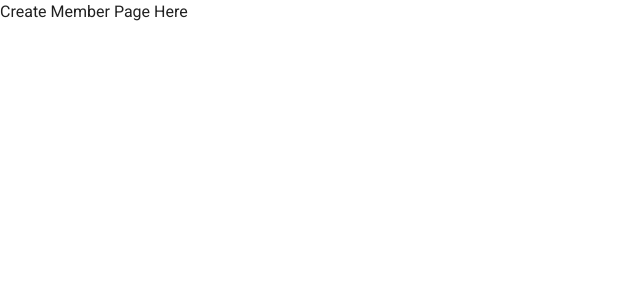
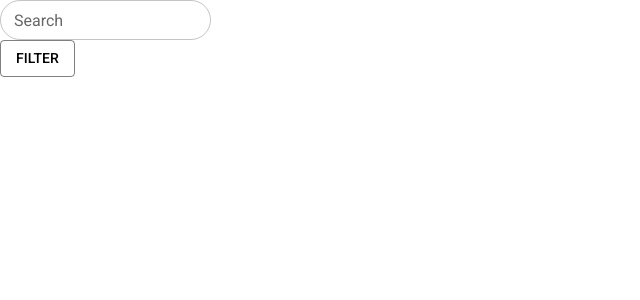
Before and after one commit to hack4impact-utk/member-portal, a Next.js app: page /members in a window 1280 px wide. Shown: the top 300 px of the page, without its empty margins (0-640 px from the left). Built offline with nearby package versions, Linux system fonts and the light colour scheme; what @mui/material-nextjs would draw is missing.

Commit message:
inital creation of filter and search elements (no database functionality yet)

```diff
--- a/src/app/members/page.tsx
+++ b/src/app/members/page.tsx
@@ -1,7 +1,13 @@
 import {ReactNode} from 'react'
+import FilterMenu from "@/components/filer-and-search/filter";
+import Search from '@/components/filer-and-search/search';
 
 export default function members(): ReactNode {
     return(
-        <a>Create Member Page Here</a>
+        <div>
+            {/* Temporary Placement of Search and Filter Components */}
+            <Search />
+            <FilterMenu />
+        </div>
     );
 }
--- /dev/null
+++ b/src/components/filer-and-search/filter.tsx
@@ -0,0 +1,74 @@
+"use client";
+
+import { useState } from "react";
+import Button from '@mui/material/Button';
+import Menu from "@mui/material/Menu";
+import MenuItem from "@mui/material/MenuItem";
+import TextField from "@mui/material/TextField";
+
+export default function FilterMenu() {
+
+    // filter state
+    const [year, setYear] = useState("");
+    const [major, setMajor] = useState("");
+
+    // menu state
+    const [anchorEl, setAnchorEl] = useState<null | HTMLElement>(null);
+
+    const openMenu = (event: React.MouseEvent<HTMLButtonElement>) => {
+        setAnchorEl(event.currentTarget);
+    };
+
+    const closeMenu = () => {
+        setAnchorEl(null);
+    };
+
+    return (
+        // filter button
+        <div>
+            <Button
+                variant="outlined"
+                onClick={openMenu}
+            >
+                Filter
+            </Button>
+
+            {/* Filter Menu */}
+            <Menu
+                anchorEl={anchorEl}
+                open={Boolean(anchorEl)}
+                onClose={closeMenu}
+            >
+                {/* Year Search */}
+                <MenuItem>
+                    <TextField
+                        label="Year"
+                        variant="outlined"
+                        onChange={(e) => setYear(e.target.value)}
+                        size="small"
+                    />
+                </MenuItem>
+
+                {/* Major Search */}
+                <MenuItem>
+                    <TextField
+                        label="Major"
+                        variant="outlined"
+                        onChange={(e) => setMajor(e.target.value)}
+                        size="small"
+                    />
+                </MenuItem>
+
+                {/* Apply Filters */}
+                <MenuItem
+                    onClick={() => {
+                        closeMenu();
+                        console.log("Applied Filters:", { year, major });
+                    }}
+                >
+                    Apply Filters
+                </MenuItem>
+            </Menu>
+        </div>
+    )
+};
--- /dev/null
+++ b/src/components/filer-and-search/search.tsx
@@ -0,0 +1,24 @@
+"use client";
+
+import { useState } from "react";
+import TextField from "@mui/material/TextField";
+
+//search bar element
+export default function Search(){
+
+    const [searchTerm, setSearchTerm] = useState("");
+
+    return (
+        <TextField
+            label="Search"
+            variant="outlined"
+            size="small"
+            onChange={(e) => setSearchTerm(e.target.value)}
+              sx={{
+                '& .MuiOutlinedInput-root': {
+                borderRadius: '25px',
+    },
+  }}
+        />
+    )
+};
```
